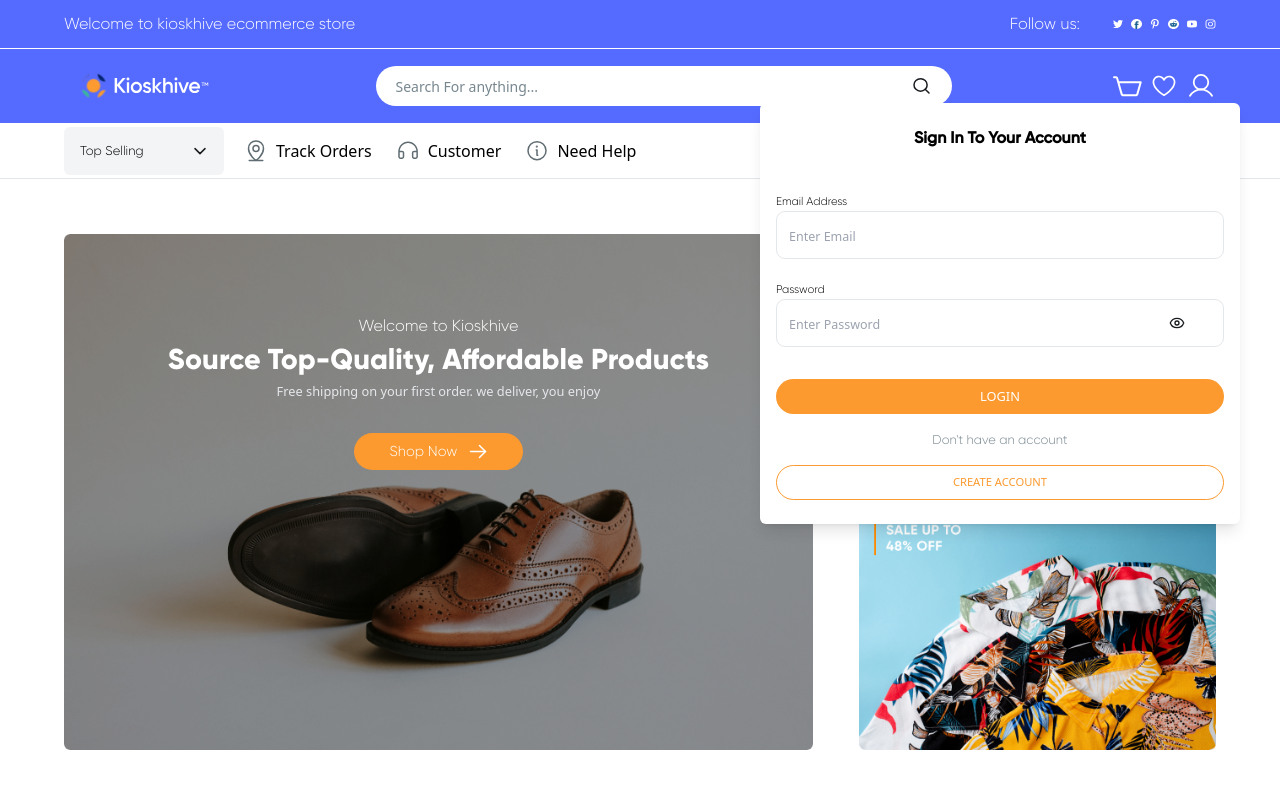
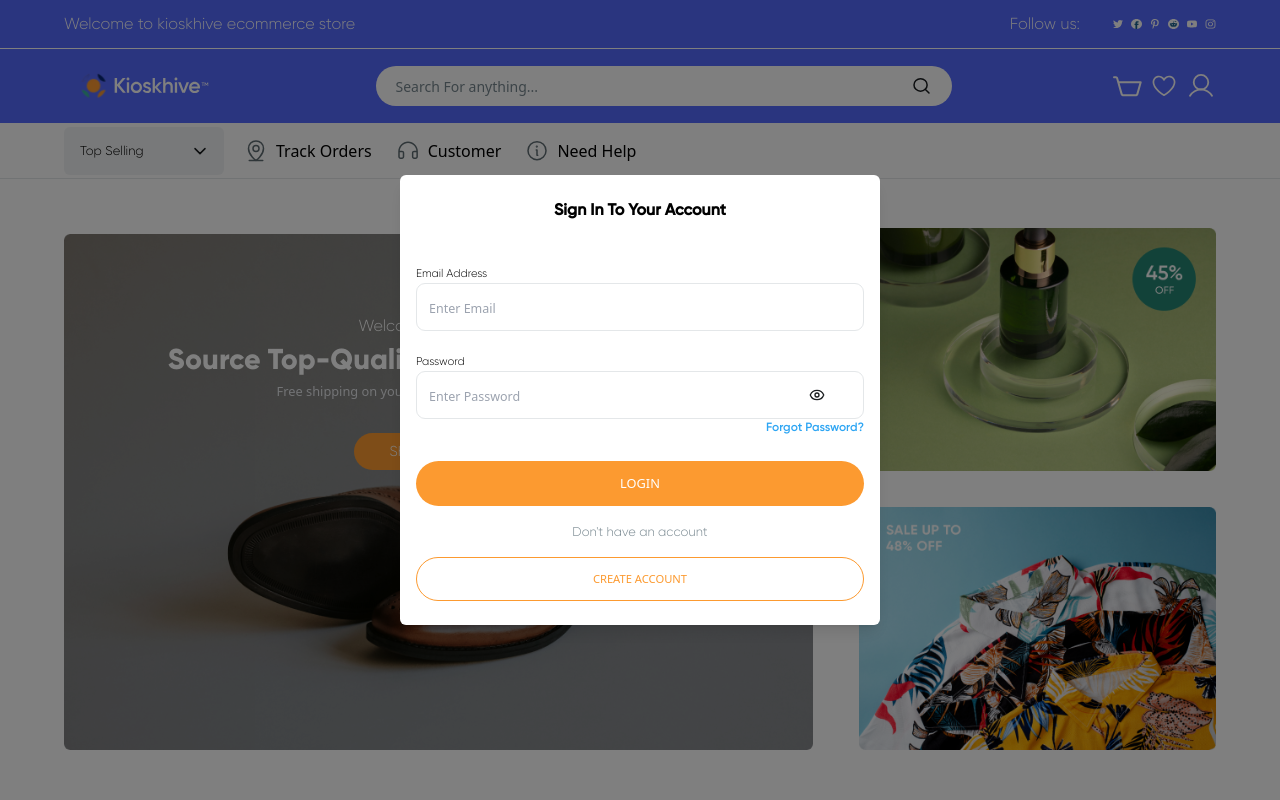
Before and after one commit to davidfayanju1/KioskhiveNG, a React (Vite) app: page /marketplace in a window 1280 px wide. Both pictures are taken after a click on the button 1201 px from the left and 86 px from the top of the page. Shown: the top 800 px of the page. Built offline with nearby package versions, Linux system fonts and the light colour scheme; a web font is replaced by a local one.

Commit message:
Login page complete

```diff
--- a/src/App.jsx
+++ b/src/App.jsx
@@ -5,6 +5,7 @@ import MarketPlace from "./pages/MarketPlace";
 import CatchAll from "./pages/404";
 import ScrollToTop from "./helper/ScrollToTop";
 import Login from "./pages/Login";
+import Signup from "./pages/Signup";
 
 function App() {
   return (
@@ -13,6 +14,7 @@ function App() {
       <Routes>
         <Route path="/" element={<Home />} />
         {/* <Route path="/login" element={<Login />} /> */}
+        <Route path="/signup" element={<Signup />} />
         <Route path="/marketplace" element={<MarketPlace />} />
         <Route path="/*" element={<CatchAll />} />
       </Routes>
--- a/src/components/common/Header.jsx
+++ b/src/components/common/Header.jsx
@@ -1,6 +1,6 @@
 import React from "react";
 import { useState } from "react";
-import { useNavigate } from "react-router-dom";
+import { useNavigate, Link } from "react-router-dom";
 import Form from "./Form";
 import Button from "./Button";
 
@@ -138,7 +138,14 @@ const Header = () => {
           </button>
 
           {open && (
-            <div className="modal_component absolute bg-white top-[2rem] md:right-[-1.5rem] right-0 shadow-lg rounded-[6px] min-h-[20rem] p-[1rem] py-[1.5rem] md:w-[30rem] w-[20rem] z-10">
+            <div
+              onClick={() => setOpen(false)}
+              className="fixed inset-0 bg-black bg-opacity-50 flex items-center justify-center z-50"
+            >
+              <div
+                onClick={(e) => e.stopPropagation()}
+                className="modal_component bg-white shadow-lg rounded-[6px] min-h-[20rem] p-[1rem] py-[1.5rem] md:w-[30rem] w-[21.5rem] z-10"
+              >
                 <span className="title block mb-9 gilroy-semibold font-bold text-center text-[1rem]">
                   Sign In To Your Account
                 </span>
@@ -153,16 +160,23 @@ const Header = () => {
 
                   <Form
                     type={"password"}
-                  containerStyle={"mb-[2rem]"}
+                    containerStyle={""}
                     placeholder={"Enter Password"}
                     label={"Password"}
                     onChange={(e) => console.log(e.target.value)}
                   />
+                  <Link
+                    to="/forgot-password"
+                    className="text-[.75rem] gilroy-semibold mb-[1.5rem] text-[#2DA5F3] block text-right"
+                  >
+                    Forgot Password?
+                  </Link>
 
                   <Button
                     name={"LOGIN"}
-                  className={"bg-[#FC9A30] w-full !text-[.8rem]"}
+                    className={"bg-[#FC9A30] w-full !text-[.8rem] !py-[.8rem]"}
                   />
+
                   <div className="flex-contianer flex items-center my-[1rem] justify-between">
                     <div className="block h-[.0035rem] bg-[#E4E7E9] w-[23%]"></div>
                     <span className="block gilroy text-[#77878F] text-[.8rem]">
@@ -171,11 +185,13 @@ const Header = () => {
                     <div className="block h-[.0035rem] bg-[#E4E7E9] w-[23%]"></div>
                   </div>
                   <Button
+                    onPress={() => navigate("/signup")}
                     name={"CREATE ACCOUNT"}
                     className={
-                    "border-[#FC9A30] !border-solid !text-[.7rem] border-[1px] w-full !text-[#FC9A30]"
+                      "border-[#FC9A30] !border-solid !text-[.7rem] border-[1px] w-full !text-[#FC9A30] !py-[.8rem]"
                     }
                   />
+                </div>
               </div>
             </div>
           )}
--- /dev/null
+++ b/src/pages/Signup.jsx
@@ -0,0 +1,12 @@
+import React from "react";
+
+const Signup = () => {
+  return (
+    <div className="page_container">
+      <div className="steps_container"></div>
+      <div className="page_container"></div>
+    </div>
+  );
+};
+
+export default Signup;
```
Lines whose indentation alone changed are shown as unchanged.
